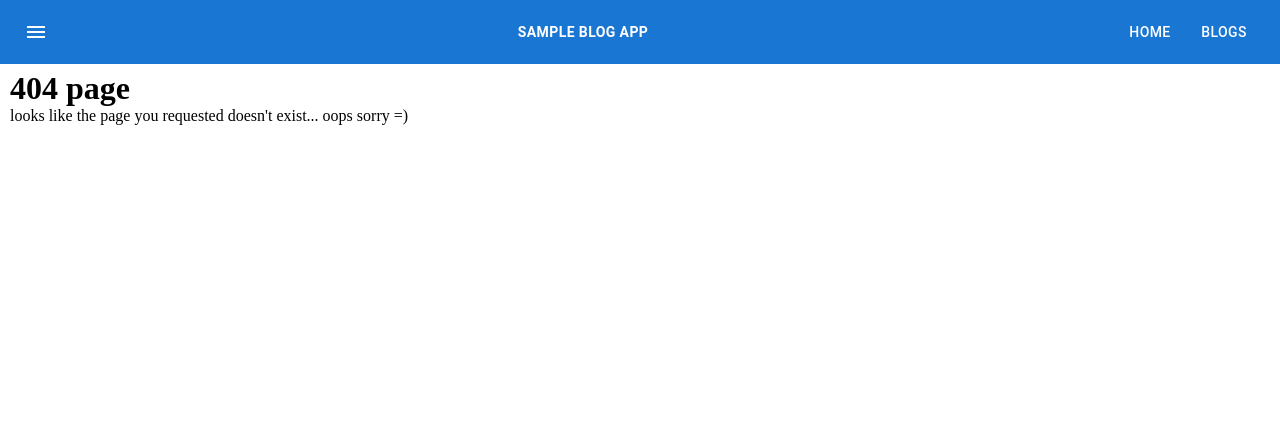
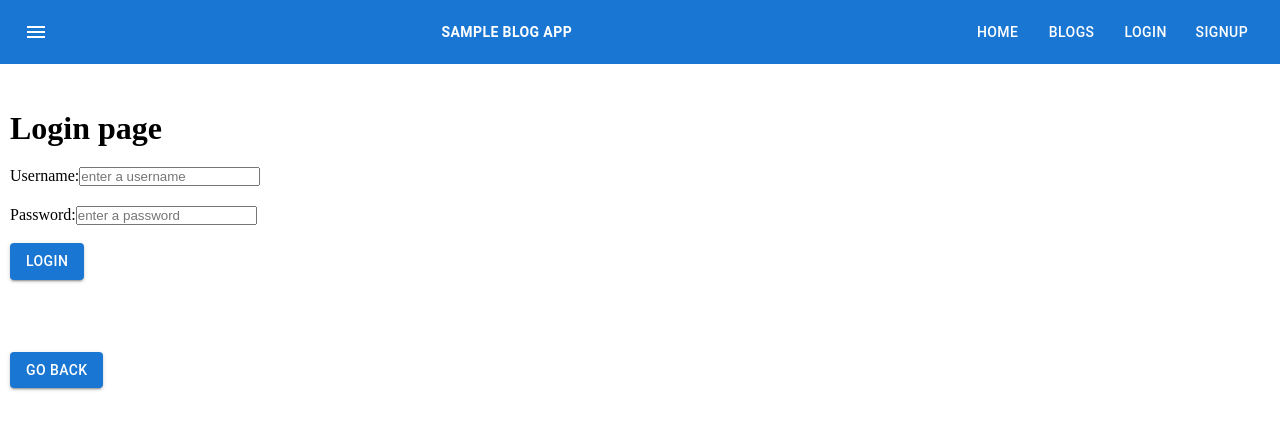
Before and after one commit to stefanappdev/blogger-frontend, a React (Create React App) app: page /login in a window 1280 px wide. Before the commit this address had no page. Shown: the top 430 px of the page. Built offline with nearby package versions, Linux system fonts and the light colour scheme.

Commit message:
Added frontend routes for login and signup

```diff
--- a/src/App.js
+++ b/src/App.js
@@ -1,17 +1,23 @@
-import React, { useEffect, useState } from 'react'
+import React, { useEffect,useContext, useState } from 'react'
 
 import {BrowserRouter as Router, Routes, Route,Link,useNavigate } from 'react-router-dom';
 import Home from './components/Home';
+import Signup from './components/Signup';
+import Login from './components/protected_view/Login';
 import Createblog from './components/Blogs_view/createblog';
 import Blogs_Main from './components/Blogs_view/Blogs_Main';
 import Showblogs from './components/Blogs_view/showblogs';
 import Error404 from './components/404';
 import Blogdetails from './components/Blogs_view/Blogdetails';
 import './styles/App.css'
-import { AppBar,Toolbar,Typography, Button, Menu, MenuItem,IconButton,Box }  from '@mui/material';
+import { AppBar,Toolbar,Typography, Button, Menu, MenuItem,IconButton,Box,TextField }  from '@mui/material';
 import MenuIcon from '@mui/icons-material/Menu';
+import { AuthProviderWrapper } from './components/protected_view/Auth';
+import RequiresAuth from './components/protected_view/RequiresAuth';
 
 function App() {
+
+
 
 
   const [AnchorEl,setAnchorEl]=useState();
@@ -38,6 +44,8 @@ function App() {
 
 
   return (
+
+    <AuthProviderWrapper>
     <div>
 
 
@@ -61,7 +69,7 @@ function App() {
               />
 
 
-            <Button sx={{fontWeight:'bold'}} variant='text'> <Link to="/" id='home'> Sample Blog App </Link> </Button>
+            <Button sx={{fontWeight:'bold'}} variant='text'> <Link to="/" className='main-nav-button'> Sample Blog App </Link> </Button>
 
 
 
@@ -80,8 +88,10 @@ function App() {
 
 
 
-            <Button sx={{marginLeft:'auto'}} variant='text'> <Link to="/" id='home'> Home</Link> </Button>
-            <Button sx={{marginLeft:'10px'}} variant='text'> <Link to="/blogs/view" id='blogs'>blogs</Link> </Button>
+            <Button sx={{marginLeft:'auto'}} variant='text'> <Link to="/" className='main-nav-button'> Home</Link> </Button>
+            <Button sx={{marginLeft:'10px'}} variant='text'> <Link to="/blogs/view" className='main-nav-button'>blogs</Link> </Button>
+            <Button sx={{marginLeft:'10px'}} variant='text'> <Link to="/login" className='main-nav-button'>login</Link> </Button>
+            <Button sx={{marginLeft:'10px'}} variant='text'> <Link to="/signup" className='main-nav-button'>signup</Link> </Button>
 
 
           </Toolbar>
@@ -94,10 +104,29 @@ function App() {
 
               <Route path="/" element={<Home/>}/>
 
+              <Route path='/login' element={<Login/>}/>
+
+              <Route path='/signup' element={<Signup/>}/>
+
               <Route path="blogs" element={<Blogs_Main/>}>
-                <Route path="/blogs/create" element={<Createblog/>}/>
+                <Route path="/blogs/create"
 
-                <Route path="/blogs/view" element={<Showblogs/>}/>
+                element={
+                  <RequiresAuth>
+                  <Createblog/>
+                  </RequiresAuth>
+                  }/>
+
+                <Route path="/blogs/view"
+
+                element={
+                  <RequiresAuth>
+                   <Showblogs/>
+                   </RequiresAuth>
+                  }
+
+
+                />
 
                 <Route path="/blogs/details/:id" element={<Blogdetails/>}/>
 
@@ -109,7 +138,9 @@ function App() {
 
         </Routes>
 
+
     </div>
+    </AuthProviderWrapper>
   )
 }
 
--- a/src/components/Blogs_view/Blogs_Main.js
+++ b/src/components/Blogs_view/Blogs_Main.js
@@ -2,9 +2,11 @@
 import React, { useEffect,useState } from 'react'
 import { Link,Outlet,useNavigate} from 'react-router-dom';
 import { Button,AppBar,Toolbar,Typography,Box } from '@mui/material';
+import { UseAuth } from '../protected_view/Auth';
 import '../../styles/App.css'
 function Blogs_Main() {
   const navigate=useNavigate();
+  const Auth=UseAuth();
 
 
   return (
@@ -15,6 +17,7 @@ function Blogs_Main() {
         <li><Link to="/">Home</Link></li>
         <li><Link to="/blogs/create">Create Blog</Link></li>
         <li><Link to="/blogs/view">View Blogs</Link></li>
+        <li><Link to="/login">{!Auth.isloggedin?'login':'logout'}</Link></li>
       </ul>
     </nav>
     <hr />
--- a/src/components/Home.js
+++ b/src/components/Home.js
@@ -1,15 +1,20 @@
-import React from 'react'
+import React, {useState,useEffect,useContext} from 'react'
 import '../styles/Home.css'
 import '../styles/App.css'
 import { Button } from '@mui/material'
 import { useNavigate } from 'react-router-dom'
+import { UseAuth } from './protected_view/Auth'
 export default function Home() {
+
+const Auth=UseAuth();
+
   const navigate=useNavigate();
   return (
     <div className='content-box home-content'>
 
 
-        <h1>Welcome Home</h1>
+        <h1>{Auth.User?`Welcome ${Auth.User}`:'Welcome Guest'}</h1>
+
 
 
       <div className='img-container'>
@@ -26,7 +31,7 @@ export default function Home() {
 
     <br/>
 
-    <Button variant='contained' onClick={()=> navigate('/blogs/create')}>get Started Blogging</Button>
+    <Button variant='contained' onClick={()=>Auth.User?navigate('/blogs/create'):navigate('/login')}>get Started Blogging</Button>
 
     </div>
   )
--- /dev/null
+++ b/src/components/Signup.js
@@ -0,0 +1,95 @@
+import React,{useState} from 'react'
+import { UseAuth } from './protected_view/Auth'
+import { useNavigate } from 'react-router-dom'
+import { Button } from '@mui/material';
+import "../styles/signup.css"
+ const Signup = () => {
+    const Auth=UseAuth();
+    const navigate=useNavigate();
+    const[formdata,setformdata]=useState({User:null,Password:null});
+
+
+    const handleChange=(event)=>{
+        setformdata(prevformdata=>{
+                return{
+                    ...prevformdata,[event.target.name]:event.target.value
+                }})
+        }
+
+    const HandleSignup=()=>{
+        Validate(formdata)
+    }
+
+    const Validate=(formdata)=>{
+        if(formdata.User===null||formdata.User.length===0){
+
+          let username_message=document.getElementById('username_message')
+          username_message.setAttribute('class','error')
+          username_message.textContent='A username is required'
+        }
+
+        else if(formdata.Password===null||formdata.Password.length===0){
+          let password_message=document.getElementById('password_message')
+          password_message.setAttribute('class','error')
+          password_message.textContent='A password is required'
+        }
+
+        else{
+            /*code to connect to backend will go here */
+        navigate('/')
+        }
+      }
+
+
+
+  return (
+    <React.Fragment>
+
+
+        <form className='signup-form'>
+            <h1 className='signup-elements'>Signup Page</h1>
+
+            <div className='signup-elements' id='username-container'>
+                <label for='User'>Username:</label>
+
+                <input id='username' name='User'
+                 value={formdata.User}
+                 className='signup-elements'
+                 type="text"
+                 onChange={handleChange}
+                 />
+
+                <div id='username_message'></div>
+            </div>
+
+
+            <div className='signup-elements' id='password-container'>
+                <label for='Password'>Password:</label>
+
+                <input
+                id='password'
+                name='Password'
+                value={formdata.Password}
+                type="password"
+                className='signup-elements'
+                onChange={handleChange}
+                />
+
+                <div id='password_message'></div>
+            </div>
+
+            <div className='signup-elements'>
+            <Button variant='contained'    onClick={HandleSignup} color='primary'>Signup</Button>
+            </div>
+
+        </form>
+
+
+
+
+    </React.Fragment>
+  )
+}
+
+
+export default Signup
--- /dev/null
+++ b/src/components/protected_view/Auth.js
@@ -0,0 +1,30 @@
+import React,{useState,createContext,useContext} from 'react'
+
+
+const AuthContext=createContext(null);
+
+export const AuthProviderWrapper=({children})=>{
+    const [User,setUser]=useState(null);
+    const [isloggedin,setisloggedin]=useState(false);
+    const  [isregistered,setisregistered]=useState(false);
+
+    const login=(User)=>{
+        setUser(User)
+        setisloggedin(true)
+    }
+
+    const logout=()=>{
+        setUser(null)
+        setisloggedin(false)
+    }
+
+    return <AuthContext.Provider value={{User,login,logout,isloggedin,isregistered,setisregistered}}>
+                {children}
+    </AuthContext.Provider>
+
+}
+
+
+export const UseAuth=()=>{
+    return useContext(AuthContext);
+}
--- /dev/null
+++ b/src/components/protected_view/Login.js
@@ -0,0 +1,123 @@
+import React,{useState,useContext} from 'react'
+import '../../styles/login.css'
+import {UseAuth} from './Auth';
+import { Button } from '@mui/material';
+import {useNavigate} from 'react-router-dom'
+function Login() {
+  const Auth=UseAuth();
+  const navigate=useNavigate()
+  const[formdata,setformdata]=useState({User:null,Password:null});
+
+ function handleLogin(){
+  validate(formdata)
+
+}
+
+function handleLogout(){
+  Auth.logout()
+  navigate('/')
+}
+
+
+const handleChange=(event)=>{
+  setformdata({...formdata,[event.target.name]:event.target.value})
+}
+
+const validate=(formdata)=>{
+  if(formdata.User===null||formdata.User.length===0){
+
+    let username_message=document.getElementById('username_message')
+    username_message.setAttribute('class','error')
+    username_message.textContent='A username is required'
+  }
+
+  else if(formdata.Password===null||formdata.Password.length===0){
+    let password_message=document.getElementById('password_message')
+    password_message.setAttribute('class','error')
+    password_message.textContent='A password is required'
+  }
+
+  else{
+  Auth.login(formdata.User)
+  navigate('/')
+  }
+}
+
+
+  return (
+
+
+       <div className="login">
+          <h1>Login page</h1>
+
+
+          {!Auth.isloggedin?<div>
+
+            <form>
+
+            <div id='username-container'>
+
+              <label for='User'>Username:</label>
+
+              <input id='username'
+              className="login-elements"
+              type='text'
+              placeholder='enter a username'
+              name='User'
+              onChange={handleChange}
+              value={formdata.User}
+              />
+
+              <div id='username_message'></div>
+
+            </div>
+
+            <div id='password-container'>
+
+                <label for='password'>Password:</label>
+
+                <input id='password'
+                className="login-elements"
+                type='password'
+                placeholder='enter a password'
+                name='Password'
+                onChange={handleChange}
+                value={formdata.Password}/>
+
+                <div id='password_message'></div>
+            </div>
+
+                 <br/>
+
+                <div>
+                    <Button variant={'contained'}  onClick={handleLogin}>Login</Button>
+                </div>
+            </form>
+
+
+
+          </div>:null}
+
+
+          <br/>
+
+          <div>
+          {Auth.isloggedin&&<Button   variant={'contained'}  onClick={handleLogout}>Logout?</Button>}
+          </div>
+
+
+          <br/>
+          <br/>
+          <br/>
+
+          <div>
+          <Button   variant={'contained'}  onClick={()=>navigate(-1)}>Go Back</Button>
+          </div>
+
+
+        </div>
+
+  )
+}
+
+export default Login
--- /dev/null
+++ b/src/components/protected_view/RequiresAuth.js
@@ -0,0 +1,21 @@
+import React,{useContext} from 'react'
+import { useNavigate } from 'react-router-dom'
+import { UseAuth } from './Auth'
+
+function RequiresAuth({children}) {
+    const navigate=useNavigate()
+    const Auth=UseAuth()
+
+    if (!Auth.User){
+        navigate('/login')
+    }
+    else{
+        return children
+
+    }
+
+
+
+}
+
+export default RequiresAuth
--- a/src/index.js
+++ b/src/index.js
@@ -2,6 +2,8 @@ import React from 'react';
 import ReactDOM from 'react-dom/client';
 import { BrowserRouter as Router } from 'react-router-dom';
 import App from './App.js';
+
+
 const root = ReactDOM.createRoot(document.getElementById('root'));
 root.render(
 
--- a/src/styles/App.css
+++ b/src/styles/App.css
@@ -15,7 +15,7 @@ a{
     text-decoration: none;
 }
 
-#home,#blogs{
+.main-nav-button{
     color: white;
 }
 
--- /dev/null
+++ b/src/styles/login.css
@@ -0,0 +1,18 @@
+.login{
+    display: flex;
+    flex-direction: column;
+    margin-top: 100px;
+    padding: 10px;
+
+
+}
+
+.login-elements{
+    margin-top: 20px;
+}
+
+
+
+.error{
+    color: red;
+}
--- /dev/null
+++ b/src/styles/signup.css
@@ -0,0 +1,17 @@
+.signup-form{
+    display: flex;
+    flex-direction: column;
+    padding-top:50px;
+    padding-left: 10px;
+    margin-top: 30px;
+}
+
+.signup-elements{
+    margin-top: 20px;
+}
+
+
+
+.error{
+    color: red;
+}
```
